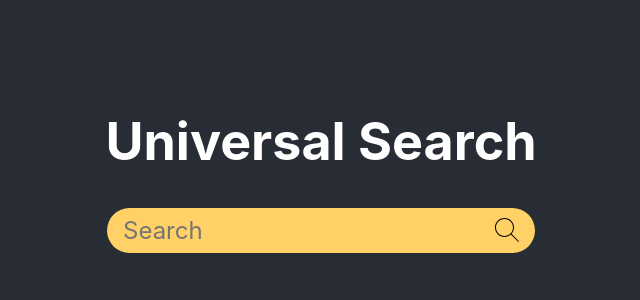
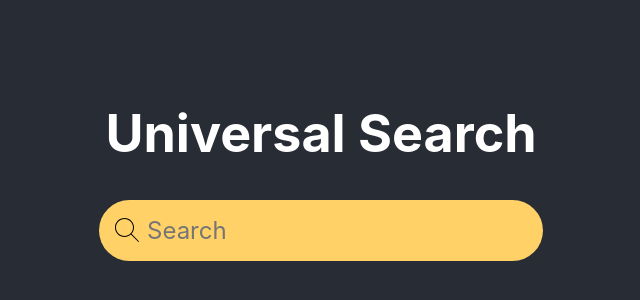
Before and after one commit to abhay-tank/universal-search, a React (Create React App) app: page / in a window 1280 px wide. Shown: the part 236-536 px from the top of the page, without its empty margins (319-959 px from the left). Built offline with nearby package versions, Linux system fonts and the light colour scheme.

Commit message:
updated search component, added callback and changed style
Added resultCallback function as a prop, added searchKey, dataList as props. Added margin to input box

```diff
--- a/src/App.jsx
+++ b/src/App.jsx
@@ -6,24 +6,13 @@ class App extends Component {
 	state = {
 		data: [],
 	};
-	onChange = (event, caseSensitive) => {
-		if (event.target.value.length) {
-			const resultList = this.state.data.filter((partners) => {
-				if (caseSensitive) {
-					return partners.name.includes(event.target.value);
-				} else {
-					return partners.name
-						.toLowerCase()
-						.includes(event.target.value.toLowerCase());
-				}
-			});
-			console.log(resultList);
-		}
-	};
 	componentDidMount = () => {
 		this.setState((state, props) => ({
 			data: JSON.parse(JSON.stringify(jsonData.partners)),
 		}));
+	};
+	fetchResult = (result) => {
+		console.log(result);
 	};
 	render() {
 		return (
@@ -31,8 +20,11 @@ class App extends Component {
 				<h1>Universal Search</h1>
 				{/* Pass data and perform search in Search */}
 				<Searchbar
-					caseSensitive={true}
-					onChange={this.onChange}
+					dataList={this.state.data}
+					searchKey="name"
+					alignIcon="left"
+					resultCallback={this.fetchResult}
+					caseSensitive={false}
 					className="searchInput"
 					autoFocus={true}
 					placeholder="Search"
--- a/src/components/Searchbar/Searchbar.jsx
+++ b/src/components/Searchbar/Searchbar.jsx
@@ -4,7 +4,18 @@ import styles from "./Searchbar.module.scss";
 import searchIcon from "../../assets/images/icons/search.svg";
 class Searchbar extends Component {
 	handleChange = (event) => {
-		this.props.onChange(event, this.props.caseSensitive || false);
+		if (event.target.value.length) {
+			const resultList = this.props.dataList.filter((dataObject) => {
+				if (this.props.caseSensitive) {
+					return dataObject[this.props.searchKey].includes(event.target.value);
+				} else {
+					return dataObject[this.props.searchKey]
+						.toLowerCase()
+						.includes(event.target.value.toLowerCase());
+				}
+			});
+			this.props.resultCallback(resultList);
+		}
 	};
 	render() {
 		return (
@@ -30,11 +41,13 @@ class Searchbar extends Component {
 
 Searchbar.propTypes = {
 	placeholder: PropTypes.string,
-	onChange: PropTypes.func.isRequired,
 	className: PropTypes.string,
 	autoFocus: PropTypes.bool,
 	caseSensitive: PropTypes.bool,
 	alignIcon: PropTypes.oneOf(["left", "right"]),
+	resultCallback: PropTypes.func.isRequired,
+	dataList: PropTypes.array.isRequired,
+	searchKey: PropTypes.string.isRequired,
 };
 
 Searchbar.defaultProps = {
--- a/src/components/Searchbar/Searchbar.module.scss
+++ b/src/components/Searchbar/Searchbar.module.scss
@@ -27,7 +27,7 @@
 	width: 100%;
 	font-size: inherit;
 	padding: 0;
-	margin: 0;
+	margin: 0.5rem;
 	outline: none;
 	border-radius: unset;
 	text-align: initial;
```
